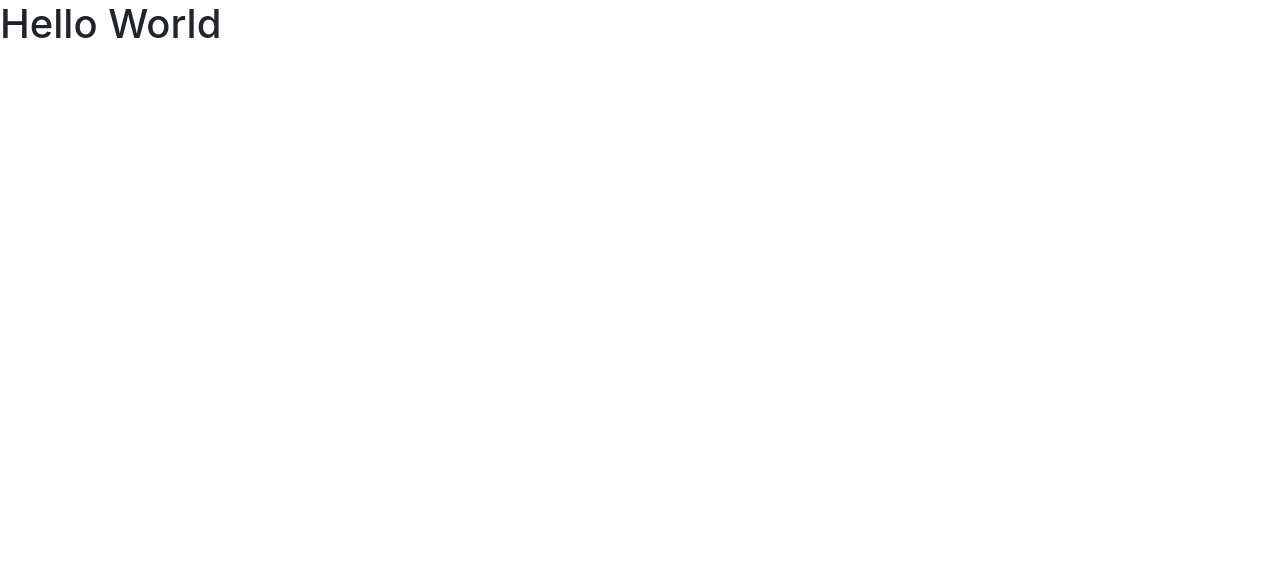
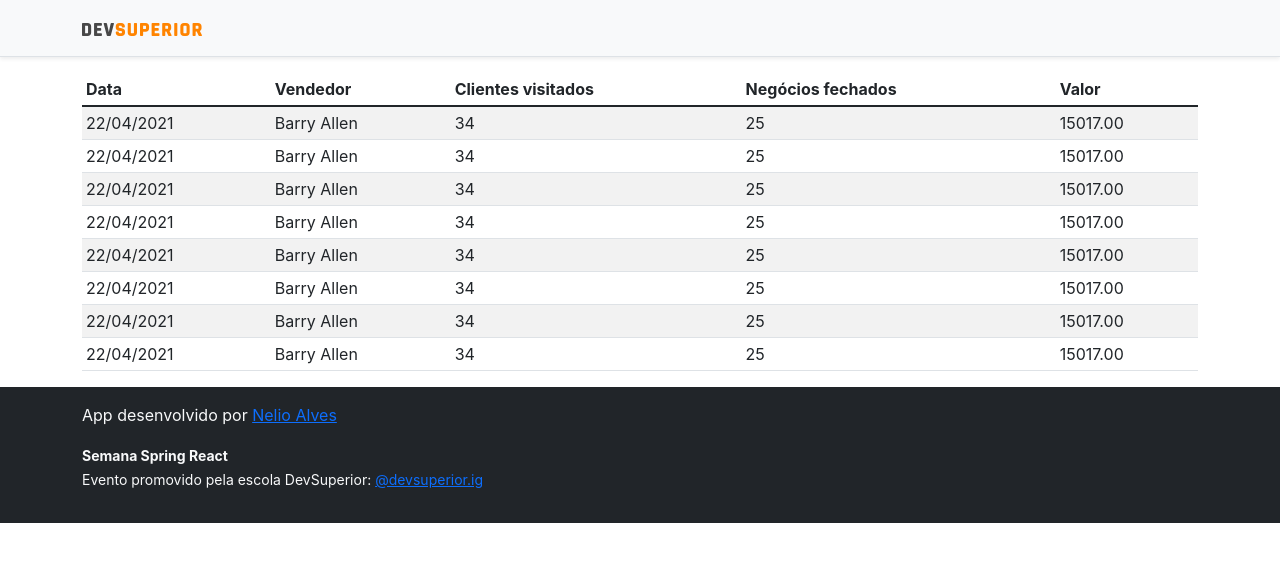
Before and after one commit to claudiobelempb/sts4, a React (Create React App) app in the folder frontend/: page / in a window 1280 px wide. Shown: the top 562 px of the page. Built offline with nearby package versions, Linux system fonts and the light colour scheme; the HTML template or start-up script is replaced by a standard one.

Commit message:
Basic static components

```diff
--- a/frontend/src/App.tsx
+++ b/frontend/src/App.tsx
@@ -1,11 +1,16 @@
-import React from 'react';
-
+import { NavBar } from 'components/NavBar';
+import { Footer } from 'components/Footer';
+import { DataTable } from 'components/DataTable';
 
 function App() {
   return (
-    <div>
-      <h1>Hello World</h1>
-    </div>
+    <>
+      <NavBar/>
+      <div className="container">
+        <DataTable />
+      </div>
+      <Footer />
+    </>
   );
 }
 
--- /dev/null
+++ b/frontend/src/components/DataTable/index.tsx
@@ -0,0 +1,75 @@
+export function DataTable() {
+  return (
+    <div className='table-responsive'>
+      <table className='table table-striped table-sm'>
+        <thead>
+          <tr>
+            <th>Data</th>
+            <th>Vendedor</th>
+            <th>Clientes visitados</th>
+            <th>Negócios fechados</th>
+            <th>Valor</th>
+          </tr>
+        </thead>
+        <tbody>
+          <tr>
+            <td>22/04/2021</td>
+            <td>Barry Allen</td>
+            <td>34</td>
+            <td>25</td>
+            <td>15017.00</td>
+          </tr>
+          <tr>
+            <td>22/04/2021</td>
+            <td>Barry Allen</td>
+            <td>34</td>
+            <td>25</td>
+            <td>15017.00</td>
+          </tr>
+          <tr>
+            <td>22/04/2021</td>
+            <td>Barry Allen</td>
+            <td>34</td>
+            <td>25</td>
+            <td>15017.00</td>
+          </tr>
+          <tr>
+            <td>22/04/2021</td>
+            <td>Barry Allen</td>
+            <td>34</td>
+            <td>25</td>
+            <td>15017.00</td>
+          </tr>
+          <tr>
+            <td>22/04/2021</td>
+            <td>Barry Allen</td>
+            <td>34</td>
+            <td>25</td>
+            <td>15017.00</td>
+          </tr>
+          <tr>
+            <td>22/04/2021</td>
+            <td>Barry Allen</td>
+            <td>34</td>
+            <td>25</td>
+            <td>15017.00</td>
+          </tr>
+          <tr>
+            <td>22/04/2021</td>
+            <td>Barry Allen</td>
+            <td>34</td>
+            <td>25</td>
+            <td>15017.00</td>
+          </tr>
+          <tr>
+            <td>22/04/2021</td>
+            <td>Barry Allen</td>
+            <td>34</td>
+            <td>25</td>
+            <td>15017.00</td>
+          </tr>
+        </tbody>
+      </table>
+    </div>
+  )
+}
--- /dev/null
+++ b/frontend/src/components/Footer/index.tsx
@@ -0,0 +1,32 @@
+export function Footer() {
+  return (
+    <footer className='footer mt-auto py-3 bg-dark'>
+      <div className='container'>
+        <p className='text-light'>
+          App desenvolvido por{' '}
+          <a
+            href='https://github.com/acenelio'
+            target='_blank'
+            rel='noreferrer'
+          >
+            Nelio Alves
+          </a>
+        </p>
+        <p className='text-light'>
+          <small>
+            <strong>Semana Spring React</strong>
+            <br />
+            Evento promovido pela escola DevSuperior:{' '}
+            <a
+              href='https://instagram.com/devsuperior.ig'
+              target='_blank'
+              rel='noreferrer'
+            >
+              @devsuperior.ig
+            </a>
+          </small>
+        </p>
+      </div>
+    </footer>
+  )
+}
--- /dev/null
+++ b/frontend/src/components/NavBar/index.tsx
@@ -0,0 +1,13 @@
+import ImgDsDark from 'assets/img/ds-dark.svg';
+
+export function NavBar() {
+  return (
+    <div className="d-flex flex-column flex-md-row align-items-center p-3 px-md-4 mb-3 bg-light border-bottom shadow-sm">
+  <div className="container">
+    <nav className="my-2 my-md-0 mr-md-3">
+      <img src={ImgDsDark} alt="DevSuperior" width="120" />
+    </nav>
+  </div>
+</div>
+  )
+}
```
Also changed, not shown: frontend/src/assets/img/ds-dark.svg (added).
